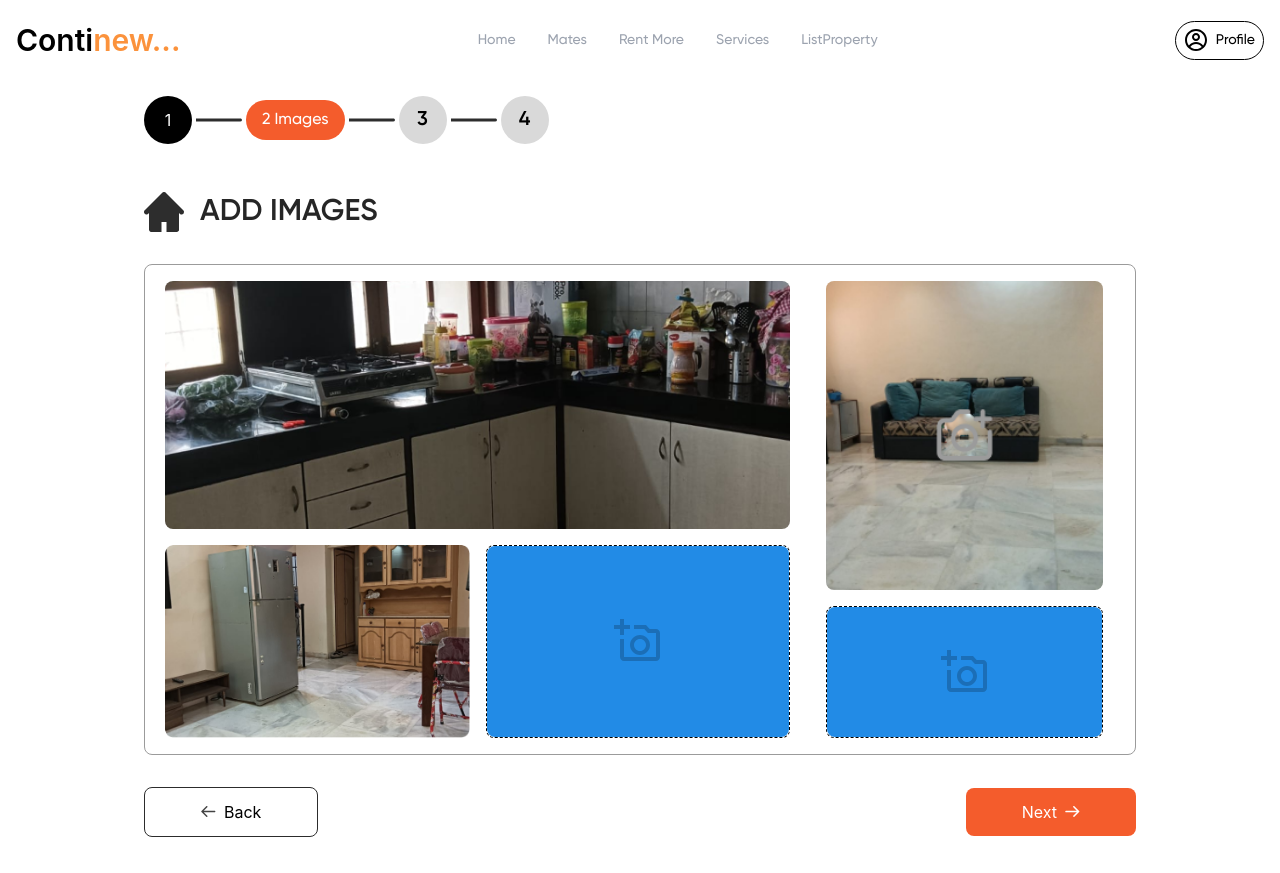
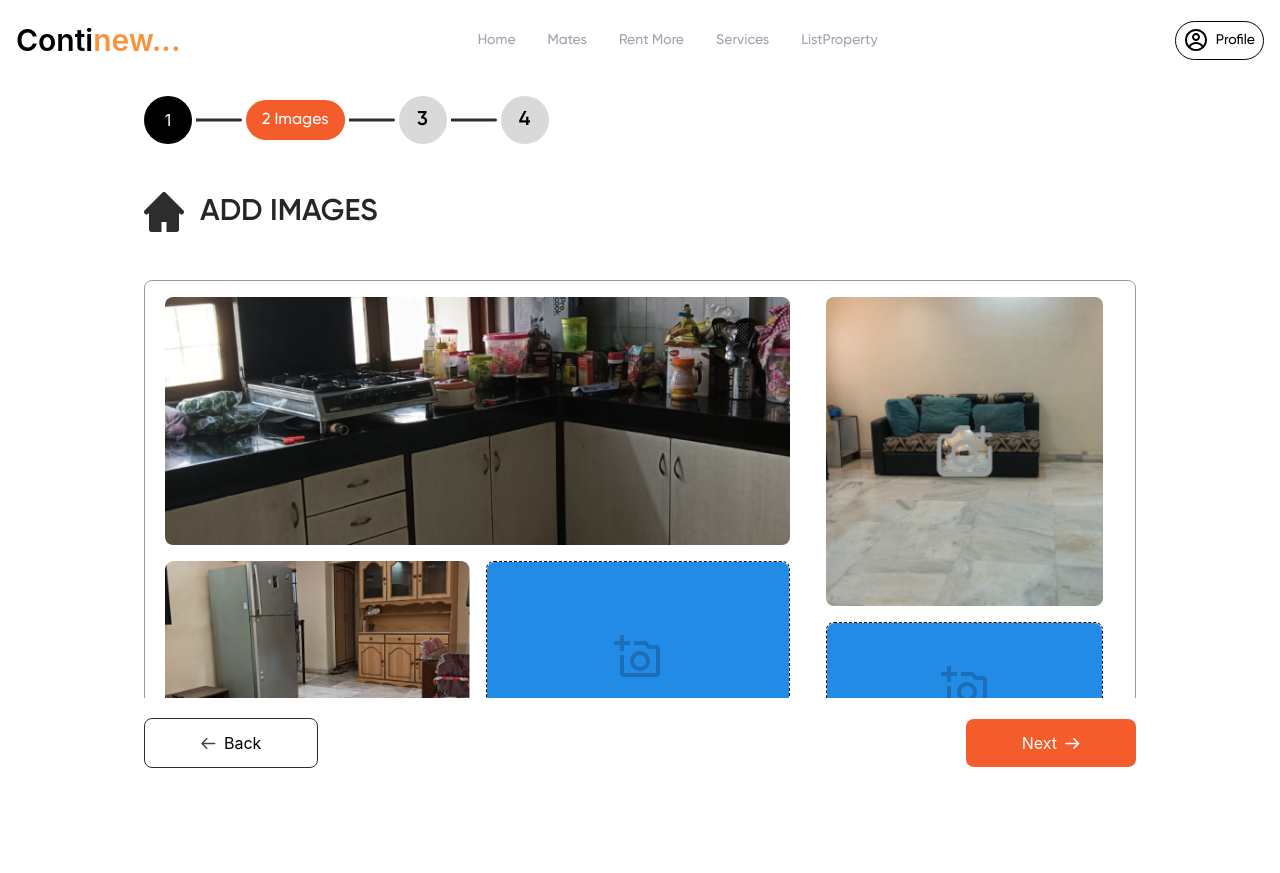
Before and after one commit to harshwarghade22/Mini-Project, a React (Vite) app: page /addImage in a window 1280 px wide. After the commit the page ends 804 px from the top, so only its background shows below. Built offline with nearby package versions, Linux system fonts and the light colour scheme.

Commit message:
addImage change

```diff
--- a/src/components/File-upload/FileUpload.jsx
+++ b/src/components/File-upload/FileUpload.jsx
@@ -42,7 +42,7 @@ function FileUpload() {
               style={{ position: "relative" }}
             >
               <img
-                className="rounded-lg w-full h-full  md:object-cover object-scale-down"
+                className="rounded-lg w-full h-[226px]  md:object-cover object-scale-down"
                 src={URL.createObjectURL(file)}
                 alt="Uploaded File"
               />
--- a/src/components/Listing_steps/Hero2.jsx
+++ b/src/components/Listing_steps/Hero2.jsx
@@ -10,6 +10,7 @@ import arrow1 from "../Images/Arrow 2.png";
 import arrow2 from "../Images/Arrow 21234.png";
 import { Link } from "react-router-dom";
 import FileUpload from "../File-upload/FileUpload";
+import { ScrollArea } from "@mantine/core";
 
 const Hero2 = () => {
   return (
@@ -39,13 +40,14 @@ const Hero2 = () => {
         </Link>
       </div>
 
-      <div className="flex justify-start items-center lg:mt-12 md:mt-10 mt-8 gap-4 ">
+      <div className="flex justify-start items-center lg:mt-12 md:mt-10 mt-8 gap-4 mb-4">
         <img className="w-10 h-10" src={home2} alt="" />
         <h1 className="text-3xl font-gilroy_semi_bold text-[#262626]">
           ADD IMAGES
         </h1>
       </div>
 
+      <ScrollArea h={450} type="never">
         <div className="max-w-6xl grid lg:grid-cols-12 gap-4 border rounded-lg border-[#9B9B9B] px-4 py-4 my-8">
           <div className="lg:col-span-8 md:col-span-6 col-span-12 grid-rows-2 lg:px-1 px-4">
             <img
@@ -69,11 +71,10 @@ const Hero2 = () => {
               src={item3}
               alt=""
             />
-          <div className=" w-full h-full ">
            <FileUpload />
           </div>
         </div>
-      </div>
+      </ScrollArea>
 
       <div className="max-w-6xl flex justify-between items-center my-5">
         <Link to="/addLocation">
```
Lines whose indentation alone changed are shown as unchanged.
